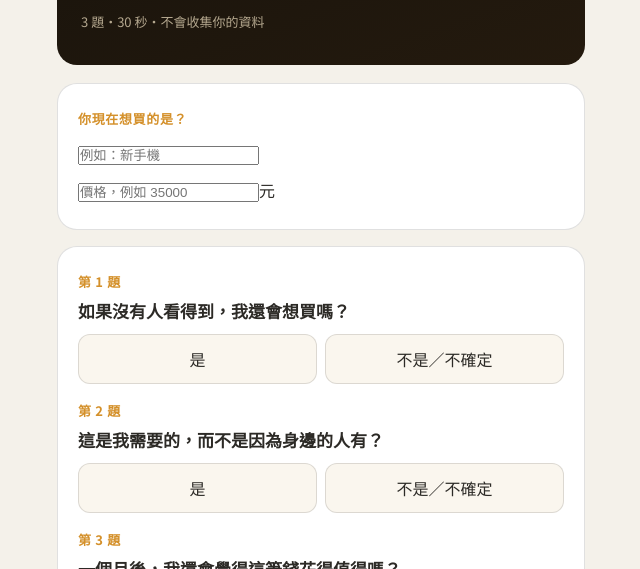
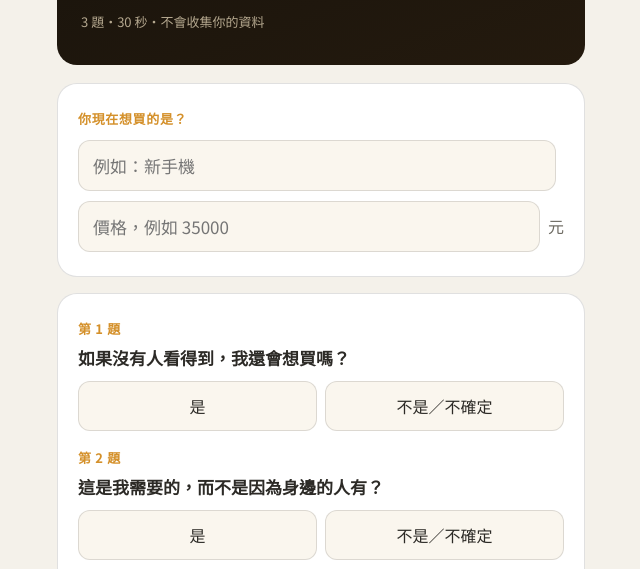
Before and after one commit to baby860720-png/quiz, a plain HTML site: page compare/index.html in a window 1280 px wide. Shown: the part 231-800 px from the top of the page, without its empty margins (319-959 px from the left). Drawn offline with Linux system fonts and the light colour scheme.

Commit message:
compare: style inputs

```diff
--- a/compare/index.html
+++ b/compare/index.html
@@ -20,6 +20,7 @@ textarea:focus{outline:none;border-color:var(--gold)}
 .lbl{font-size:13px;color:var(--gold);font-weight:700}
 </style>
 <style>
+.inp{display:flex;align-items:center;gap:8px}.inp input{flex:1;min-width:0;border:1px solid var(--line);border-radius:12px;background:var(--card2);padding:12px 14px;font-size:17px;font-family:var(--sans);color:var(--text)}.inp input:focus{outline:none;border-color:var(--gold)}.inp span{color:var(--dim)}
 .yn{display:grid;grid-template-columns:1fr 1fr;gap:8px;margin-top:8px}
 .yn button{border:1px solid var(--line);background:var(--card2);border-radius:12px;padding:12px;font-size:16px;font-family:var(--sans);cursor:pointer;color:var(--text)}
 .yn button.on{border-color:var(--gold);background:#fbf0dc;color:#8a5a12;font-weight:700}
```
